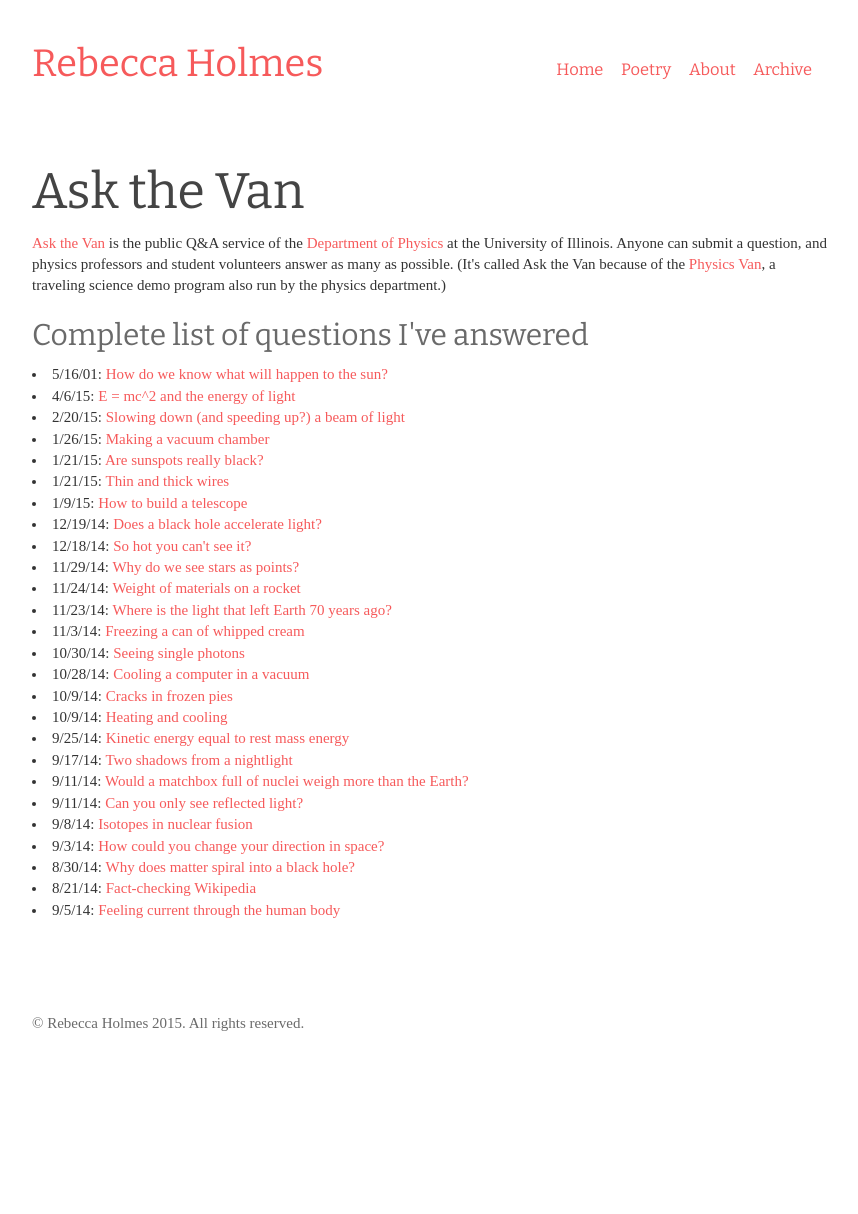
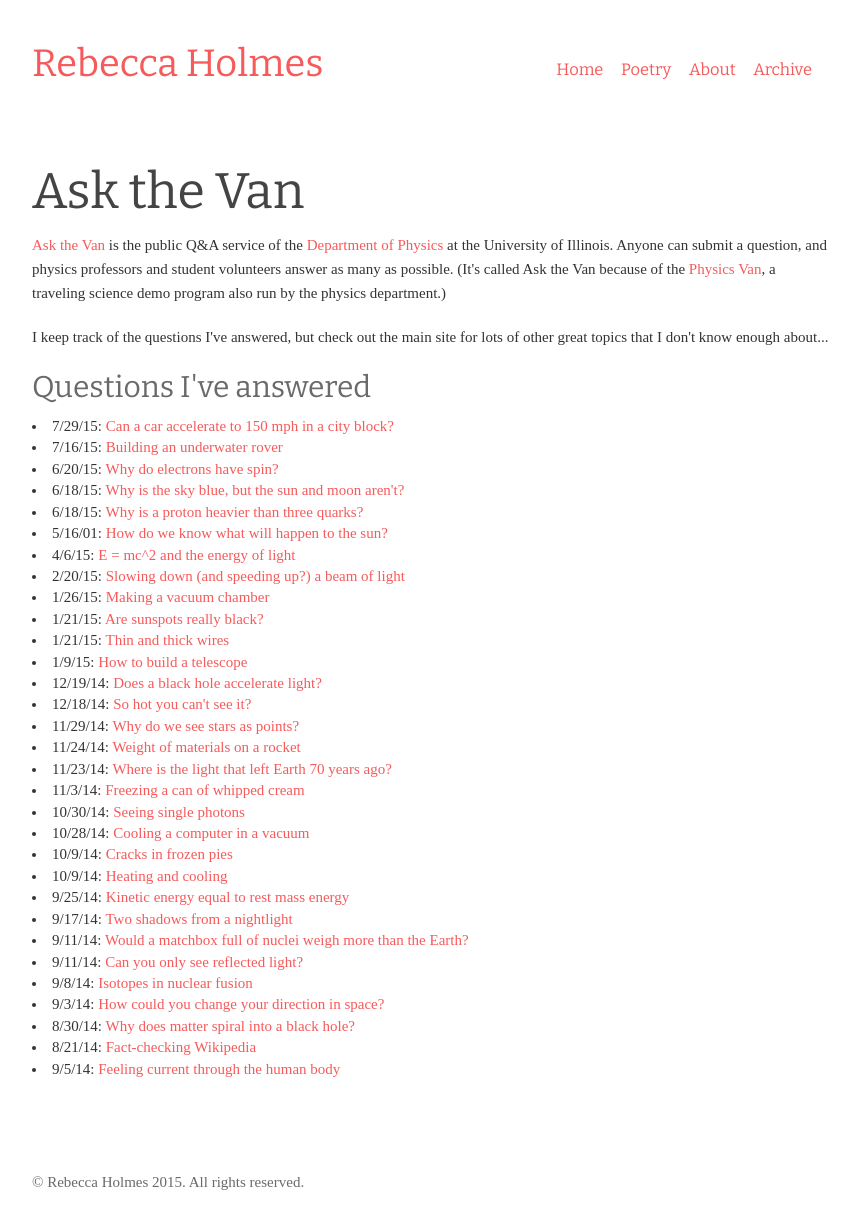
Before and after one commit to piscisvolans/piscisvolans.github.io, a Jekyll site: the page built from askthevan.html, in a window 1280 px wide. Shown: the whole page, without its empty margins (208-1066 px from the left). Built offline with Jekyll 4.4.1, drawn with Linux system fonts in a browser that asks for light colours; nearby versions of some CDN libraries; some web fonts are replaced; Markdown is read by kramdown in place of the engine named in the settings; comment, search, counter and statistics services are not loaded; before the commit the page ends 1055 px from its top, so only the background shows below that.

Commit message:
Updated ask the van questions

```diff
--- a/_data/askthevan.yml
+++ b/_data/askthevan.yml
@@ -76,3 +76,18 @@
 - title: How do we know what will happen to the sun?
   url:  http://van.physics.illinois.edu/qa/listing.php?id=29344
   date: May 16, 201
+- title: Why is a proton heavier than three quarks?
+  url:  http://van.physics.illinois.edu/qa/listing.php?id=30159
+  date: June 18, 2015 at 11:33AM
+- title: Why is the sky blue, but the sun and moon aren't?
+  url:  http://van.physics.illinois.edu/qa/listing.php?id=29953
+  date: June 18, 2015 at 11:34AM
+- title: Why do electrons have spin?
+  url:  http://van.physics.illinois.edu/qa/listing.php?id=30158
+  date: June 20, 2015 at 10:14AM
+- title: Building an underwater rover
+  url:  http://van.physics.illinois.edu/qa/listing.php?id=30374
+  date: July 16, 2015 at 04:06PM
+- title: Can a car accelerate to 150 mph in a city block?
+  url:  http://van.physics.illinois.edu/qa/listing.php?id=30417
+  date: July 29, 2015 at 06:30PM
--- a/askthevan.html
+++ b/askthevan.html
@@ -2,9 +2,11 @@
 layout: page
 title: "Ask the Van"
 ---
-<a href="http://van.physics.illinois.edu/qa/">Ask the Van</a> is the public Q&A service of the <a href="http://physics.illinois.edu">Department of Physics</a> at the University of Illinois. Anyone can submit a question, and physics professors and student volunteers answer as many as possible. (It's called Ask the Van because of the <a href="http://van.physics.illinois.edu/index.php">Physics Van</a>, a traveling science demo program also run by the physics department.)
+<p><a href="http://van.physics.illinois.edu/qa/">Ask the Van</a> is the public Q&A service of the <a href="http://physics.illinois.edu">Department of Physics</a> at the University of Illinois. Anyone can submit a question, and physics professors and student volunteers answer as many as possible. (It's called Ask the Van because of the <a href="http://van.physics.illinois.edu/index.php">Physics Van</a>, a traveling science demo program also run by the physics department.)</p>
 
-<h2>Complete list of questions I've answered</h2>
+<p>I keep track of the questions I've answered, but check out the main site for lots of other great topics that I don't know enough about...</p>
+
+<h2>Questions I've answered</h2>
 
 {% for entry in site.data.askthevan reversed %}
 		<li>{{ entry.date | date: "%-m/%-d/%y"}}: <a href="{{ entry.url }}">{{ entry.title }}</a></li>
```
Also changed, not shown: about.md (+2 -0 lines).
